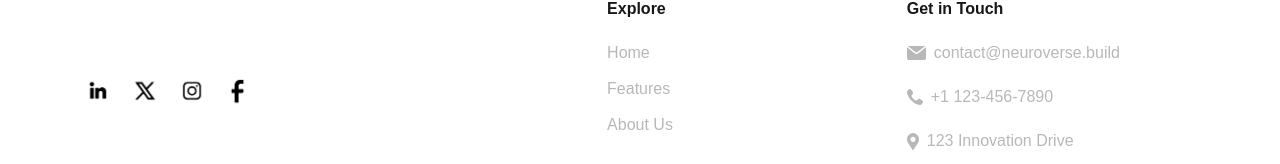
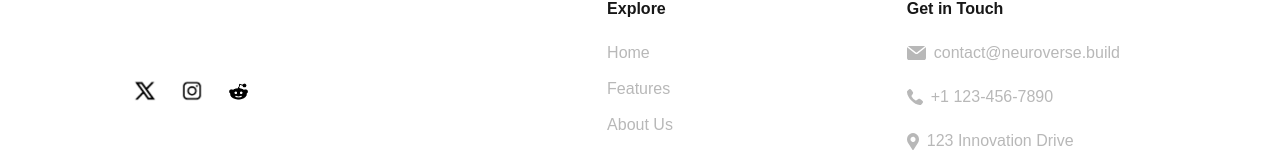
Before and after one commit to neuroverse-dev/neuroverse-landing, a Next.js app: page / in a window 1280 px wide. Shown: the part 5392-5556 px from the top of the page. Built offline with nearby package versions, Linux system fonts and the light colour scheme.

Commit message:
feat: footer links add

```diff
--- a/src/components/Footer.js
+++ b/src/components/Footer.js
@@ -23,7 +23,7 @@ const Footer = () => {
                   width={35.11}
                   height={35.11}
                   alt="social media logo"
-                  className="me-3 cursor-pointer"
+                  className="me-3 cursor-pointer rounded-4xl"
                 />
               </a>
             ))}
--- a/src/constants/data.jsx
+++ b/src/constants/data.jsx
@@ -1,6 +1,6 @@
 export const Images = {
-    linkedin: { src: "/images/linkdin.png", link: "https://www.linkedin.com" },
+    linkedin: { src: "/images/discord.png", link: "https://discord.gg/QwACY2k7" },
     x: { src: "/images/x.png", link: "https://x.com/neuroversse" },
     insta: { src: "/images/insta.png", link: "https://www.instagram.com/neuroverssee/" },
-    facebook: { src: "/images/facebook.png", link: "https://www.reddit.com/r/neuroverse_build/" },
+    facebook: { src: "/images/image.png", link: "https://www.reddit.com/r/neuroverse_build/" },
   };
```
Also changed, not shown: public/images/discord.png (added), public/images/image.png (added).
